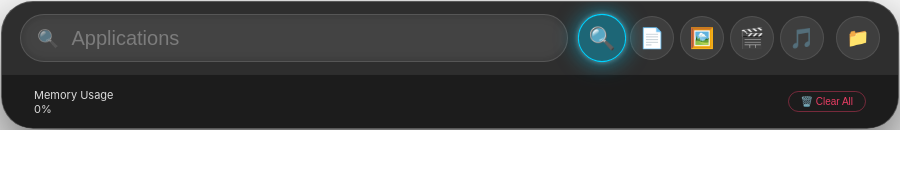
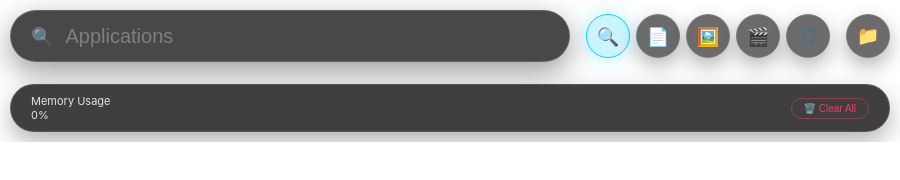
Before and after one commit to deepanmpc/SMART-SEARCH, an Electron app: page launcher/index.html in a window 900 px wide. Drawn offline with Linux system fonts and the light colour scheme; no server answers.

Commit message:
feat: Redesign UI with a floating aesthetic, add dynamic window resizing, and enable multi-selection for folder/file dialogs.

```diff
--- a/launcher/main.js
+++ b/launcher/main.js
@@ -82,11 +82,11 @@ ipcMain.on('reveal-file', (event, filePath) => {
 
 ipcMain.handle('select-folder', async () => {
   const result = await dialog.showOpenDialog(mainWindow, {
-    properties: ['openDirectory']
+    properties: ['openDirectory', 'openFile', 'multiSelections']
   });
   if (result.canceled) {
     return null;
   } else {
-    return result.filePaths[0];
+    return result.filePaths;
   }
 });
--- a/launcher/renderer.js
+++ b/launcher/renderer.js
@@ -53,15 +53,13 @@ fetchStats();
 
 // Window management
 function updateWindowSize() {
-    const isIndexing = !indexingOverlay.classList.contains('hidden');
-    const hasResults = !resultsContainer.classList.contains('hidden');
-
-    let height = 180;
-    if (isIndexing && hasResults) height = 520;
-    else if (isIndexing) height = 280;
-    else if (hasResults) height = 460;
-
-    ipcRenderer.send('resize-window', 720, height);
+    setTimeout(() => {
+        const width = 900;
+        const container = document.querySelector('.launcher-container');
+        // Increase padding to ensure all floating shadows are visible
+        const height = container.scrollHeight + 60;
+        ipcRenderer.send('resize-window', width, height);
+    }, 100);
 }
 
 function showLoading() {
--- a/launcher/style.css
+++ b/launcher/style.css
@@ -18,38 +18,36 @@ html, body {
 .launcher-container {
     display: flex;
     flex-direction: column;
-    background: rgba(18, 18, 18, 0.88);
-    backdrop-filter: blur(60px);
-    -webkit-backdrop-filter: blur(60px);
-    border-radius: 32px; /* Smoother curve */
-    border: 1px solid rgba(255, 255, 255, 0.2);
-    box-shadow: 0 30px 80px rgba(0, 0, 0, 0.7);
-    width: calc(100% - 2px);
-    margin: 1px;
-    overflow: hidden; /* CRITICAL: Clips square child edges */
+    background: transparent; /* Seamless floating feel */
+    width: calc(100% - 20px);
+    margin: 10px;
+    overflow: visible; /* Allow shadows to breathe */
     -webkit-app-region: drag;
-    padding: 0; /* Remove padding to avoid gaps at corners */
+    padding: 0;
 }
 
 .top-row {
-    padding: 12px 18px;
+    padding: 0;
+    margin-bottom: 12px;
     display: flex;
     align-items: center;
-    gap: 12px;
+    gap: 16px; /* Gap between floating components */
     -webkit-app-region: no-drag;
 }
 
-/* Pill Shaped Search Bar */
+/* Floating Pill Shaped Search Bar */
 .search-bar.pill {
     flex: 1;
-    background: rgba(255, 255, 255, 0.1);
+    background: rgba(32, 32, 32, 0.82);
+    backdrop-filter: blur(40px);
+    -webkit-backdrop-filter: blur(40px);
     border-radius: 35px;
-    padding: 0 16px;
+    padding: 0 20px;
     display: flex;
     align-items: center;
-    height: 48px;
-    border: 1px solid rgba(255, 255, 255, 0.1);
-    box-shadow: inset 0 0 10px rgba(0, 0, 0, 0.2);
+    height: 52px;
+    border: 1px solid rgba(255, 255, 255, 0.15);
+    box-shadow: 0 10px 30px rgba(0, 0, 0, 0.4);
 }
 
 .search-icon-container {
@@ -112,45 +110,48 @@ html, body {
 .filter-chip {
     width: 44px;
     height: 44px;
-    border-radius: 50%; /* Circular */
     display: flex;
     align-items: center;
     justify-content: center;
-    background: rgba(255, 255, 255, 0.08);
+    background: rgba(45, 45, 45, 0.7);
+    backdrop-filter: blur(20px);
+    -webkit-backdrop-filter: blur(20px);
     border: 1px solid rgba(255, 255, 255, 0.1);
-    font-size: 20px;
+    border-radius: 50%; /* Circle shape */
     cursor: pointer;
-    transition: all 0.25s cubic-bezier(0.175, 0.885, 0.32, 1.275);
-    -webkit-user-select: none;
-    user-select: none;
+    font-size: 18px;
+    transition: all 0.3s cubic-bezier(0.175, 0.885, 0.32, 1.275);
+    box-shadow: 0 8px 20px rgba(0, 0, 0, 0.3);
 }
 
 .filter-chip:hover {
     background: rgba(255, 255, 255, 0.15);
-    transform: scale(1.1);
-    box-shadow: 0 4px 12px rgba(0, 0, 0, 0.3);
+    transform: translateY(-2px);
+    box-shadow: 0 12px 25px rgba(0, 0, 0, 0.4);
 }
 
 .filter-chip.active {
-    background: rgba(0, 210, 255, 0.35);
+    background: rgba(0, 210, 255, 0.2);
     border-color: #00d2ff;
-    box-shadow: 0 0 20px rgba(0, 210, 255, 0.6), 0 0 5px rgba(255, 255, 255, 0.4);
-    transform: scale(1.1);
+    box-shadow: 0 0 20px rgba(0, 210, 255, 0.3);
 }
 
 #indexFolderBtn {
-    background: rgba(255, 255, 255, 0.08);
+    width: 44px;
+    height: 44px;
+    background: rgba(45, 45, 45, 0.7);
+    backdrop-filter: blur(20px);
+    -webkit-backdrop-filter: blur(20px);
     border: 1px solid rgba(255, 255, 255, 0.1);
     border-radius: 50%;
-    width: 44px;
-    height: 44px;
     color: white;
+    font-size: 18px;
     cursor: pointer;
-    font-size: 18px;
     display: flex;
     align-items: center;
     justify-content: center;
     transition: all 0.2s;
+    box-shadow: 0 8px 20px rgba(0, 0, 0, 0.3);
 }
 
 #indexFolderBtn:hover {
@@ -362,6 +363,21 @@ html, body {
     border: 1px solid rgba(255, 255, 255, 0.1);
 }
 
+#resultsContainer {
+    display: flex;
+    gap: 1px;
+    height: 500px;
+    background: rgba(22, 22, 22, 0.88);
+    backdrop-filter: blur(60px);
+    -webkit-backdrop-filter: blur(60px);
+    border: 1px solid rgba(255, 255, 255, 0.15);
+    border-radius: 28px;
+    overflow: hidden;
+    margin-top: 10px;
+    box-shadow: 0 20px 60px rgba(0, 0, 0, 0.6);
+    -webkit-app-region: no-drag;
+}
+
 .progress-bar-container.large {
     height: 10px;
     background: rgba(255, 255, 255, 0.1);
@@ -376,17 +392,22 @@ html, body {
     transition: width 0.3s ease;
 }
 
-/* Footer Customization */
+/* Floating Footer Pill */
 .footer {
-    height: 54px;
-    background: rgba(0, 0, 0, 0.4);
+    height: 48px;
+    background: rgba(30, 30, 30, 0.85);
+    backdrop-filter: blur(30px);
+    -webkit-backdrop-filter: blur(30px);
     display: flex;
     align-items: center;
     justify-content: space-between;
-    padding: 0 32px;
+    padding: 0 20px;
+    margin-top: 10px;
     font-size: 11px;
     color: rgba(255, 255, 255, 0.85);
-    border-top: 1px solid rgba(255, 255, 255, 0.08);
+    border-radius: 24px;
+    border: 1px solid rgba(255, 255, 255, 0.12);
+    box-shadow: 0 10px 25px rgba(0, 0, 0, 0.3);
     -webkit-app-region: no-drag;
 }
 
```
Also changed, not shown: 1 other file.
